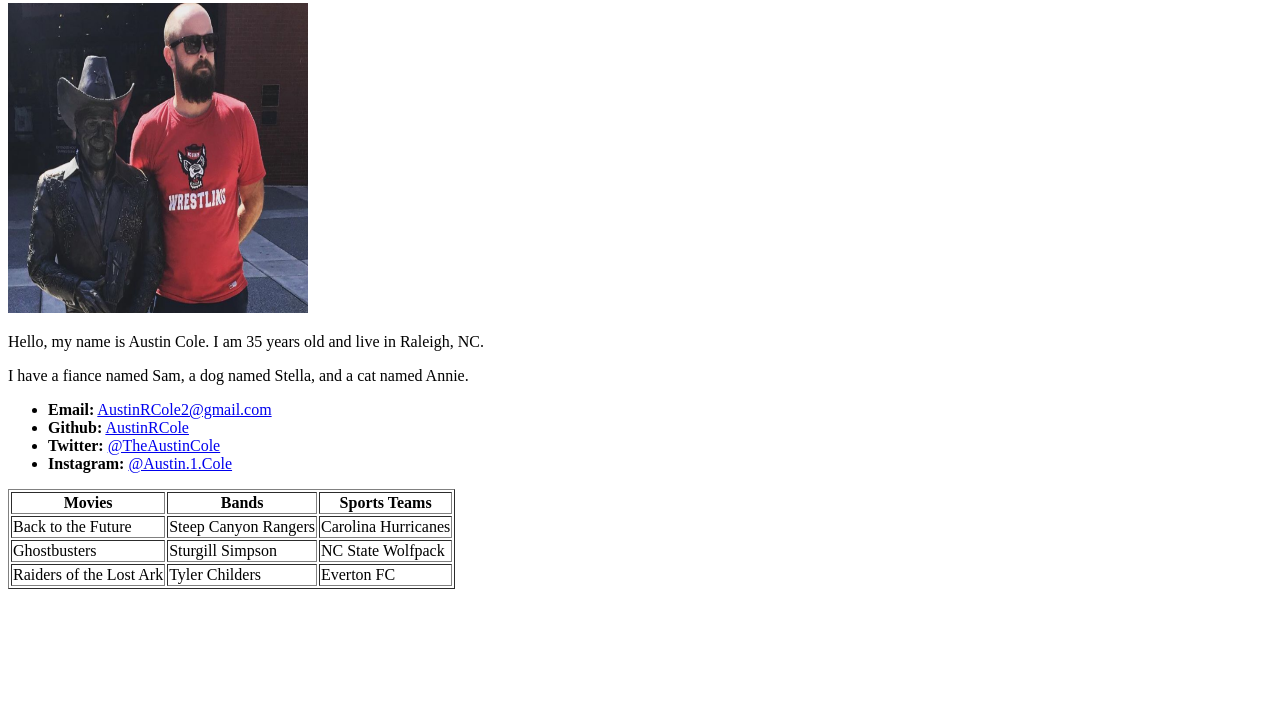
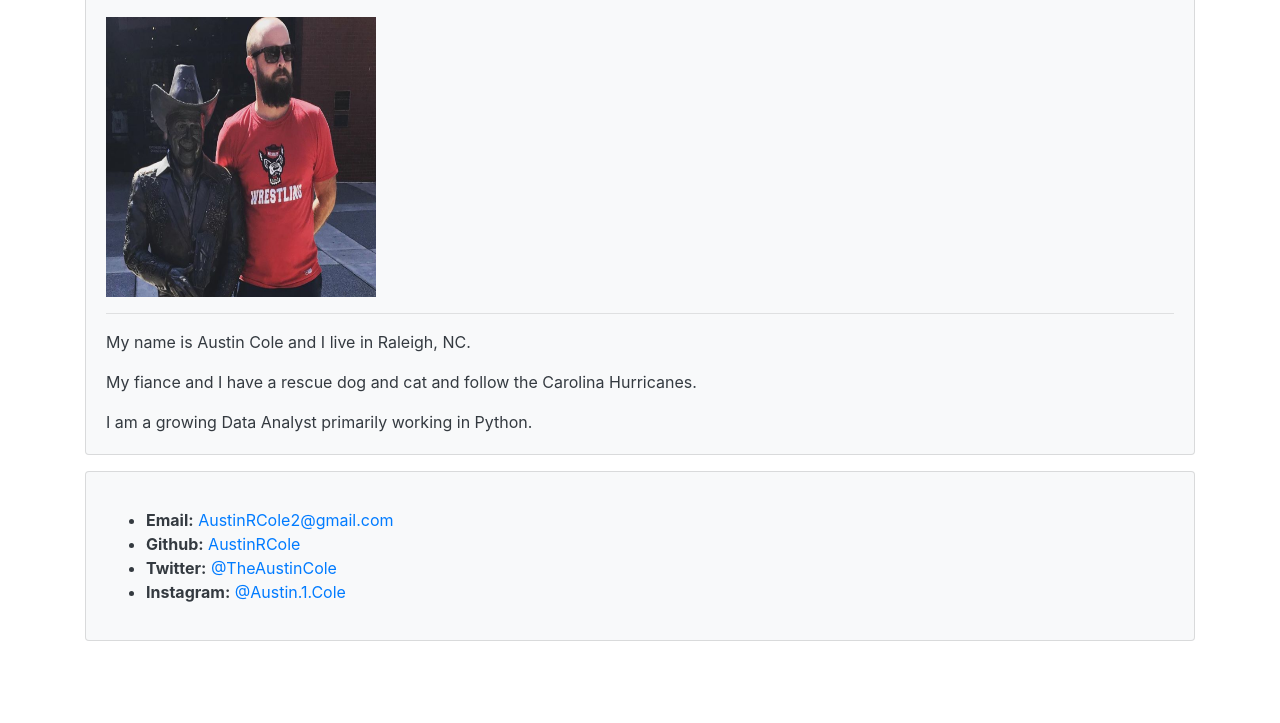
Before and after one commit to AustinRCole/AustinRCole.github.io, a plain HTML site: page index.html in a window 1280 px wide. Shown: the part 77-800 px from the top of the page. Drawn offline with nearby package versions, Linux system fonts and the light colour scheme.

Commit message:
added formatting

```diff
--- a/index.html
+++ b/index.html
@@ -1,46 +1,74 @@
 <!DOCTYPE html>
-<html lang="en-us">
+
+<html lang="en">
+
 <head>
-  <meta charset="UTF-8">
-  <title>Activity 1: Basic HTML Bio</title>
+    <!-- Required meta tags -->
+    <meta charset="utf-8">
+    <meta name="viewport" content="width=device-width, initial-scale=1">
+
+    <!-- Bootstrap CSS -->
+    <script src="https://code.jquery.com/jquery-3.5.1.slim.min.js"
+        integrity="sha384-DfXdz2htPH0lsSSs5nCTpuj/zy4C+OGpamoFVy38MVBnE+IbbVYUew+OrCXaRkfj"
+        crossorigin="anonymous"></script>
+    <link rel="stylesheet" href="https://cdn.jsdelivr.net/npm/bootstrap@4.5.3/dist/css/bootstrap.min.css"
+        integrity="sha384-TX8t27EcRE3e/ihU7zmQxVncDAy5uIKz4rEkgIXeMed4M0jlfIDPvg6uqKI2xXr2" crossorigin="anonymous" />
+    <script src="https://cdn.jsdelivr.net/npm/bootstrap@4.5.3/dist/js/bootstrap.bundle.min.js"
+        integrity="sha384-ho+j7jyWK8fNQe+A12Hb8AhRq26LrZ/JpcUGGOn+Y7RsweNrtN/tE3MoK7ZeZDyx"
+        crossorigin="anonymous"></script>
+
+    <!-- JS -->
+    <script src="https://cdn.jsdelivr.net/npm/popper.js@1.16.1/dist/umd/popper.min.js"
+        integrity="sha384-9/reFTGAW83EW2RDu2S0VKaIzap3H66lZH81PoYlFhbGU+6BZp6G7niu735Sk7lN"
+        crossorigin="anonymous"></script>
+    <script src="https://cdn.jsdelivr.net/npm/bootstrap@4.5.3/dist/js/bootstrap.min.js"
+        integrity="sha384-w1Q4orYjBQndcko6MimVbzY0tgp4pWB4lZ7lr30WKz0vr/aWKhXdBNmNb5D92v7s"
+        crossorigin="anonymous"></script>
+
+    <title>Austin Cole</title>
 </head>
 
 <body>
-  <h1>Austin Cole</h1>
+  <div class="container">
+    <div class="row">
+        <div class="col-md-12">
+          <div class="card text-dark bg-light mb-3">
+            <h1 class="card-header">Austin Cole</h1>
+            <div class="card-body">
 
-  <img width="300" height="310" src="austin_nashville.png" alt="Austin Cole">
 
-  <p>Hello, my name is Austin Cole. I am 35 years old and live in Raleigh, NC.</p>
-  <p>I have a fiance named Sam, a dog named Stella, and a cat named Annie.</p>
+            <img width="270" height="280" src="austin_nashville.png" alt="Austin Cole">
+            <hr>
+            <p class="card-text">My name is Austin Cole and I live in Raleigh, NC.</p>
+            <p class="card-text">My fiance and I have a rescue dog and cat and follow the Carolina Hurricanes.</p>
+            <p class="card-text">I am a growing Data Analyst primarily working in Python.</p>
+            </div>
+            </div>
+        </div>
+    </div>
+  </div>
 
+  <div class="container">
+    <div class="row">
+        <div class="col-md-12">
+            <div class="card text-dark bg-light mb-3">
+                <div class="card-body">
+                    <p class="card-text">
                       <ul>
                         <li><strong>Email:</strong> <a href="#">AustinRCole2@gmail.com</a></li>
                         <li><strong>Github:</strong> <a href="#">AustinRCole</a></li>
                         <li><strong>Twitter:</strong> <a href="#">@TheAustinCole</a></li>
                         <li><strong>Instagram:</strong> <a href="#">@Austin.1.Cole</a></li>
                       </ul>
+                    </p>
+                </div>
+            </div>
+        </div>
+    </div>
 
-  <table border='1'>
-    <tr>
-      <th>Movies</th>
-      <th>Bands</th>
-      <th>Sports Teams</th>
-    </tr>
-    <tr>
-      <td>Back to the Future</td>
-      <td>Steep Canyon Rangers</td>
-      <td>Carolina Hurricanes</td>
-    <tr>
-      <td>Ghostbusters</td>
-      <td>Sturgill Simpson</td>
-      <td>NC State Wolfpack</td>
-    </tr>
-    <tr>
-      <td>Raiders of the Lost Ark</td>
-      <td>Tyler Childers</td>
-      <td>Everton FC</td>
-    </tr>
-  </table>
+
+
+
 </body>
 
 </html>
```
Lines whose indentation alone changed are shown as unchanged.
